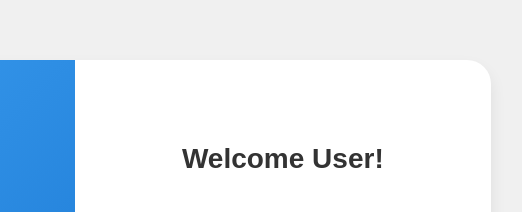
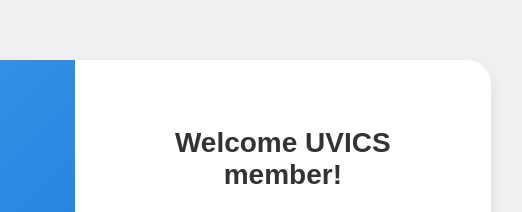
Before and after one commit to Kevin627-W/Tugas-UVIC-1, a plain HTML site: page index.html in a window 1280 px wide. Shown: the part 102-314 px from the top of the page, 599-1121 px from the left. Drawn offline with Linux system fonts and the light colour scheme.

Commit message:
Update Opening Text in index.html

```diff
--- a/index.html
+++ b/index.html
@@ -1,4 +1,4 @@
-<!DOCTYPE html>
+  <!DOCTYPE html>
 <html lang="en">
 <head>
     <meta charset="UTF-8">
@@ -15,7 +15,7 @@
             <p class="brand-text">UVICS EDUCATION</p>
         </div>
         <div class="form-section">
-            <h1 class="welcome-text">Welcome User!</h1>
+            <h1 class="welcome-text">Welcome UVICS member!</h1>
             <form>
                 <div class="input-group">
                     <input type="email" id="email" placeholder=" " required>
```
